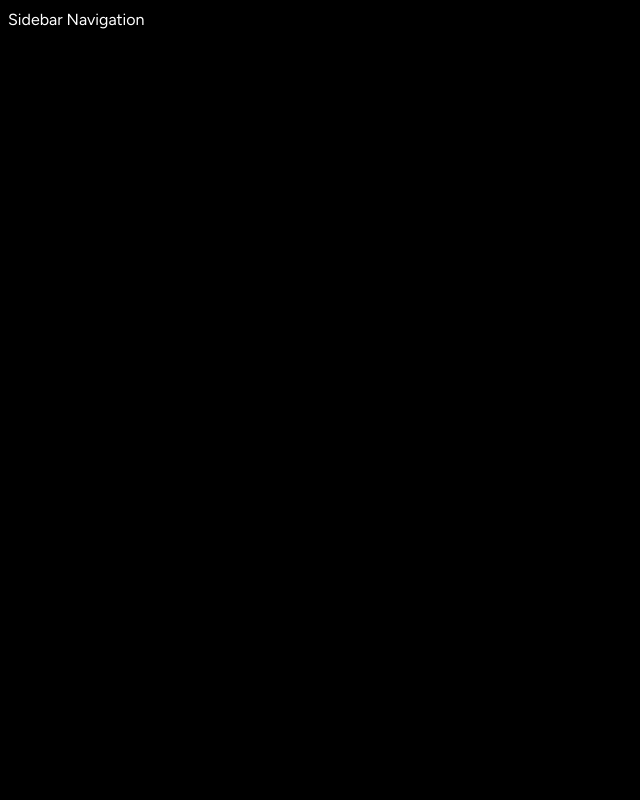
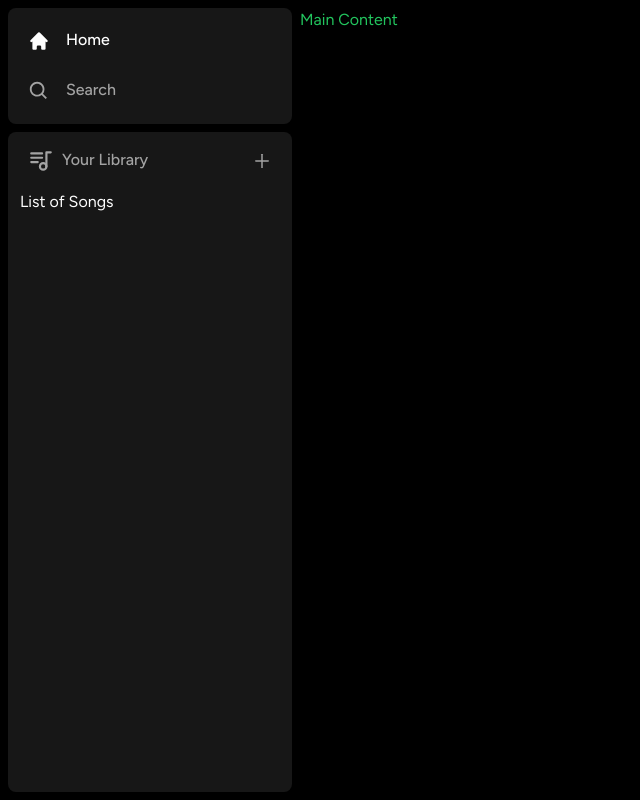
Before and after one commit to SHawkins21/spotify-clone, a Next.js app: page / in a window 1280 px wide. Shown: the whole page, without its empty margins (0-640 px from the left). Built offline with nearby package versions, Linux system fonts and the light colour scheme.

Commit message:
feat:Sidebar Your Library and List of Songs

```diff
--- a/app/(site)/page.tsx
+++ b/app/(site)/page.tsx
@@ -2,6 +2,6 @@
 
 export default function Home() {
   return (
-    <div className="text-green-500">Main Content</div>
+    <main className="text-green-500">Main Content</main>
   )
 }
--- a/components/Box.tsx
+++ b/components/Box.tsx
@@ -10,7 +10,7 @@
   return (
     <div
     className={twMerge(`
-                bg-nutral-900
+                bg-neutral-900
                 rounded-lg
                 h-fit
                 w-full
--- /dev/null
+++ b/components/Library.tsx
@@ -0,0 +1,58 @@
+import React from 'react'
+import {TbPlaylist} from 'react-icons/tb'
+import {AiOutlinePlus} from 'react-icons/ai'
+
+
+type Props = {}
+
+const Library = (props: Props) => {
+    const onClick = () => {
+     //Handel Upload Later
+    };
+  return (
+    <div className='flex flex-col'>
+        <div className='
+               flex
+               items-center
+               justify-between
+               px-5
+               pt-4'>
+        <div className='
+               inline-flex
+               item-center
+               gap-x-2
+                '>
+        <TbPlaylist className="text-neutral-400" size={26}/>
+        <p className=' text-neutral-400
+                         font-medium
+                         text-md'>Your Library</p>
+
+
+        </div>
+        <AiOutlinePlus
+          // Open an Upload Song model
+          onClick={onClick}
+          size={20}
+          className="
+          text-neutral-400
+          cursor-pointer
+          hover:text-white
+          transition
+
+          "
+        />
+        </div>
+        <div className='
+        flex
+        flex-col
+        gap-y-2
+        mt-4
+        px-3
+        '>
+                List of Songs
+        </div>
+    </div>
+  )
+}
+
+export default Library
--- a/components/Sidebar.tsx
+++ b/components/Sidebar.tsx
@@ -2,54 +2,78 @@
 
 import { usePathname } from "next/navigation";
 import { useMemo } from "react";
-import {HiHome} from "react-icons/hi";
-import {BiSearch} from "react-icons/bi";
+import { HiHome } from "react-icons/hi";
+import { BiSearch } from "react-icons/bi";
 import Box from "./Box";
-
+import SidebarItem from "./SidebarItem";
+import Library from "./Library";
 
 interface SidebarProps {
   children: React.ReactNode;
 }
 
-
-const Sidebar: React.FC<SidebarProps> = ({children}) => {
-
+const Sidebar: React.FC<SidebarProps> = ({ children }) => {
   const pathname = usePathname();
 
-
-    const routes = useMemo(() => [
+  const routes = useMemo(
+    () => [
       {
         icon: HiHome,
-           lable: 'Home',
-           active: pathname !== '/search',
-           href: '/',
+        label: "Home",
+        active: pathname !== "/search",
+        href: "/",
       },
       {
         icon: BiSearch,
-            lable: 'Search',
-            active: pathname === '/search',
-            href: '/search',
-         }
-    ], [pathname]);
+        label: "Search",
+        active: pathname === "/search",
+        href: "/search",
+      },
+    ],
+    [pathname]
+  );
 
-
-   return(
+  return (
     <div className="flex h-full">
-        <div className="hidden
+      <div
+        className="hidden
                         md:flex
                         flex-col
                         gap-y-2
                         bg-black
                         h-full
                         w-[300px]
-                        p-2">
+                        p-2"
+      >
         <Box>
-                                Sidebar Navigation
+            <div
+            className="
+                 flex
+                 flex-col
+                 gap-y-4
+                 px-5
+                 py-4
+                 "
+            >
+               {routes.map((item) => (
+                <SidebarItem
+                key={item.label}
+                {...item}
+                />
+               ))}
+            </div>
+        </Box>
+        <Box className="overflow-y-auto h-full">
+            <Library/>
         </Box>
 
+
       </div>
+      <main className="h-full flex-1 overflow-auto py-2">
+        {children}
+      </main>
     </div>
   );
-}
+};
 
-export default Sidebar
+export default Sidebar;
--- /dev/null
+++ b/components/SidebarItem.tsx
@@ -0,0 +1,48 @@
+import Link from 'next/link';
+import React from 'react'
+import { IconType } from 'react-icons'
+import { twMerge } from 'tailwind-merge';
+
+interface SidebarItemProps {
+    icon:IconType;
+    label: string;
+    active?: boolean;
+    href:string;
+
+
+}
+
+const SidebarItem: React.FC<SidebarItemProps> = ({
+    icon: Icon,
+    label,
+    active,
+    href,
+}) => {
+  return (
+    <Link
+    href={href}
+    className={twMerge(`
+                flex
+                flex-row
+                h-auto
+                item-center
+                w-full
+                gap-x-4
+                text-md
+                font-medium
+                cursor-pointer
+                hover:text-white
+                transition
+                text-neutral-400
+                py-1
+                `,
+                active && "text-white"
+                )}
+    >
+        <Icon size={26}/>
+        <p className='tuncate w-full'>{label}</p>
+    </Link>
+  )
+}
+
+export default SidebarItem
```
Lines whose indentation alone changed are shown as unchanged.
